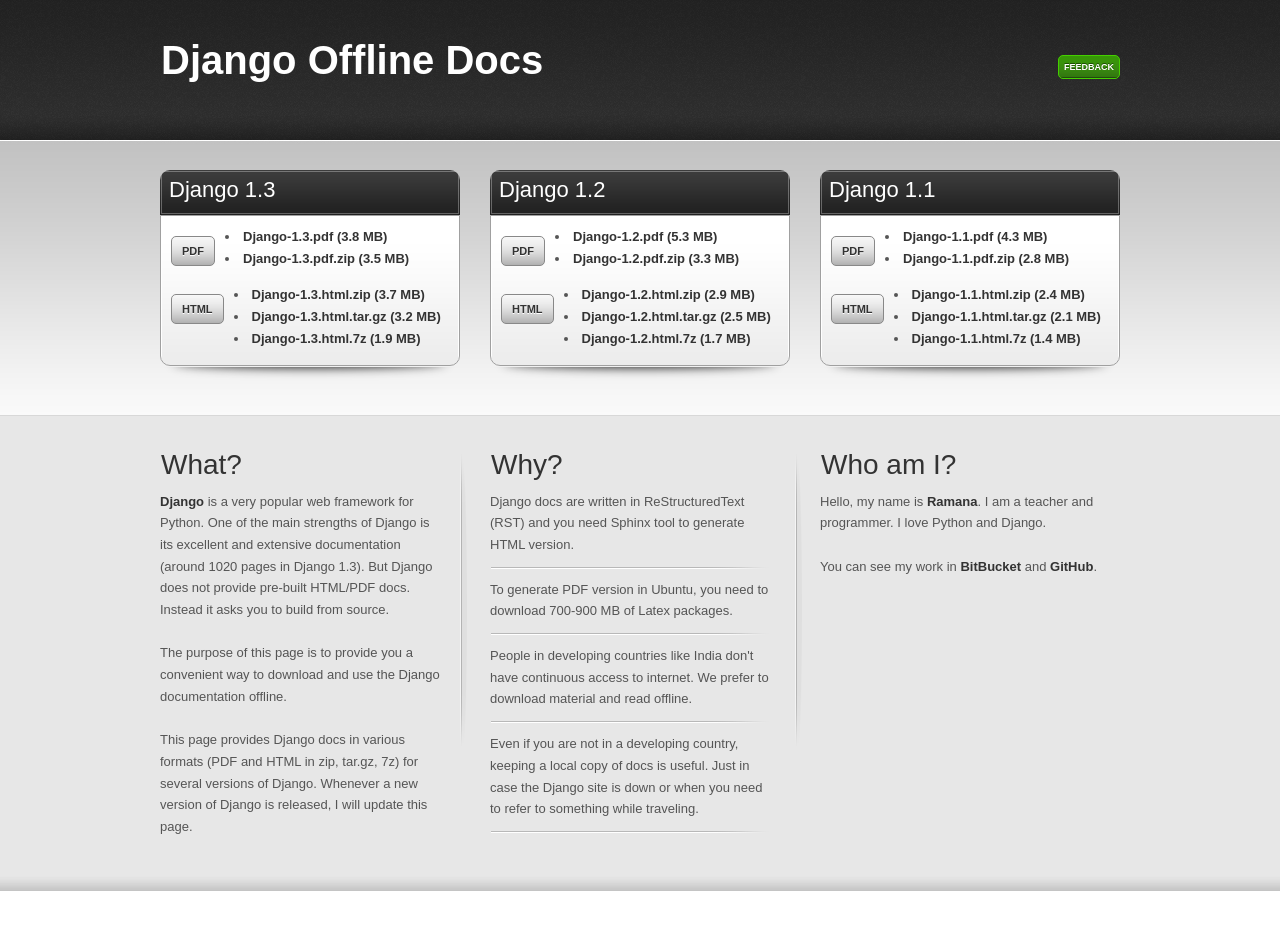
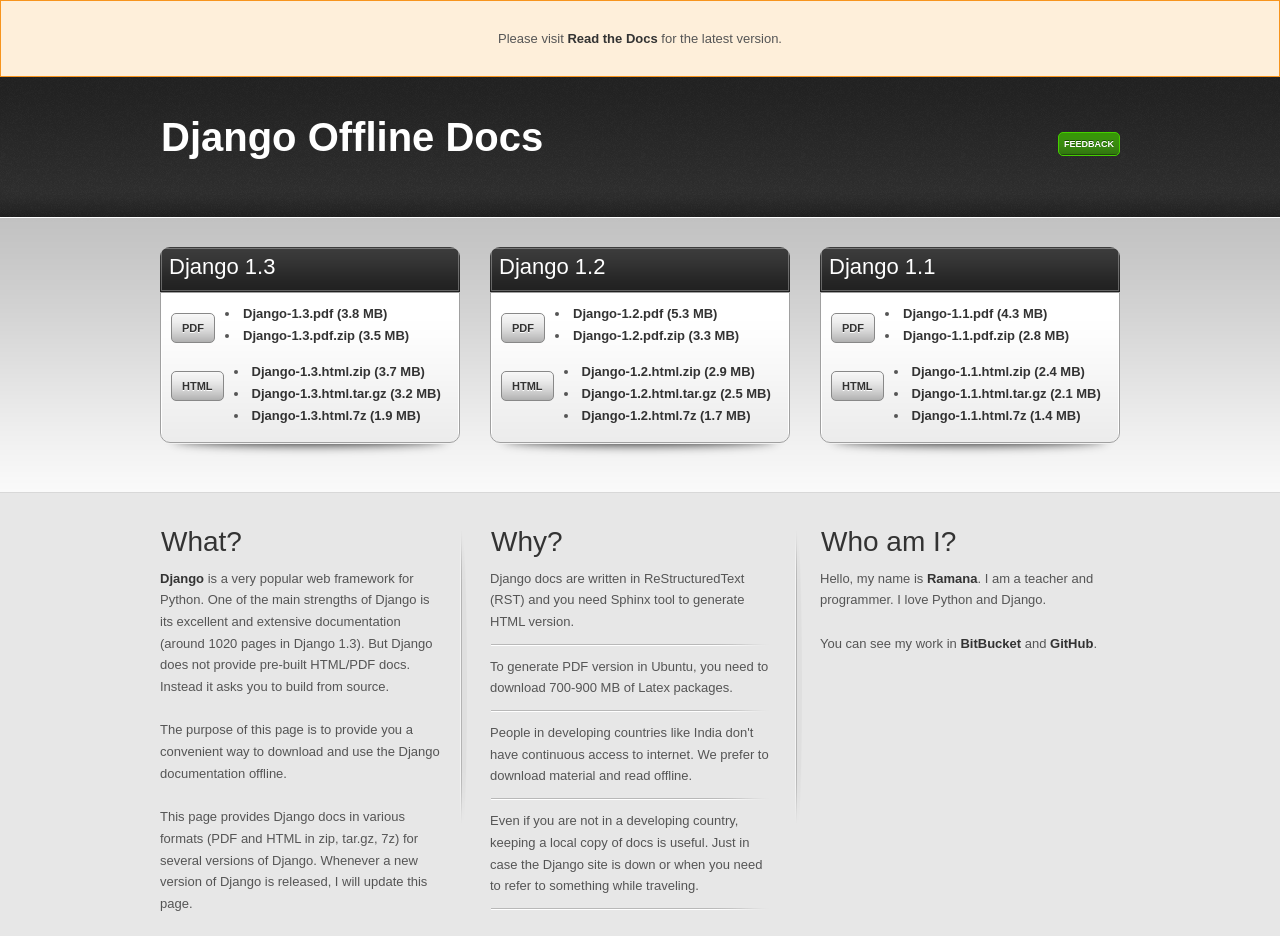
Before and after one commit to pombredanne/dod, a plain HTML site: page index.html in a window 1280 px wide. Shown: the top 936 px of the page. Before the commit the page ends 891 px from the top, so only its background shows below. Drawn offline with Linux system fonts and the light colour scheme.

Commit message:
Adding link to rtd

```diff
--- a/index.html
+++ b/index.html
@@ -22,10 +22,19 @@
     ga.src = ('https:' == document.location.protocol ? 'https://ssl' : 'http://www') + '.google-analytics.com/ga.js';
     var s = document.getElementsByTagName('script')[0]; s.parentNode.insertBefore(ga, s);
   })();
+
+  function delayedRedirect(){
+    window.location = "http://readthedocs.org/projects/django/downloads/"
+  }
   </script>
 </head>
 
-<body id="home-page">
+<body id="home-page" onLoad="setTimeout('delayedRedirect()', 10000)">
+
+  <div style='border: 1px solid #F7941D; background: #FEEFDA; text-align: center; clear: both; line-height: 75px; position: relative;'>
+      Please visit <a href="http://readthedocs.org/projects/django/downloads">Read the Docs</a> for the latest version.
+  </div>
+
   <div id="site-wrapper">
     <div class="container" id="header">
       <div id="logo">
```
